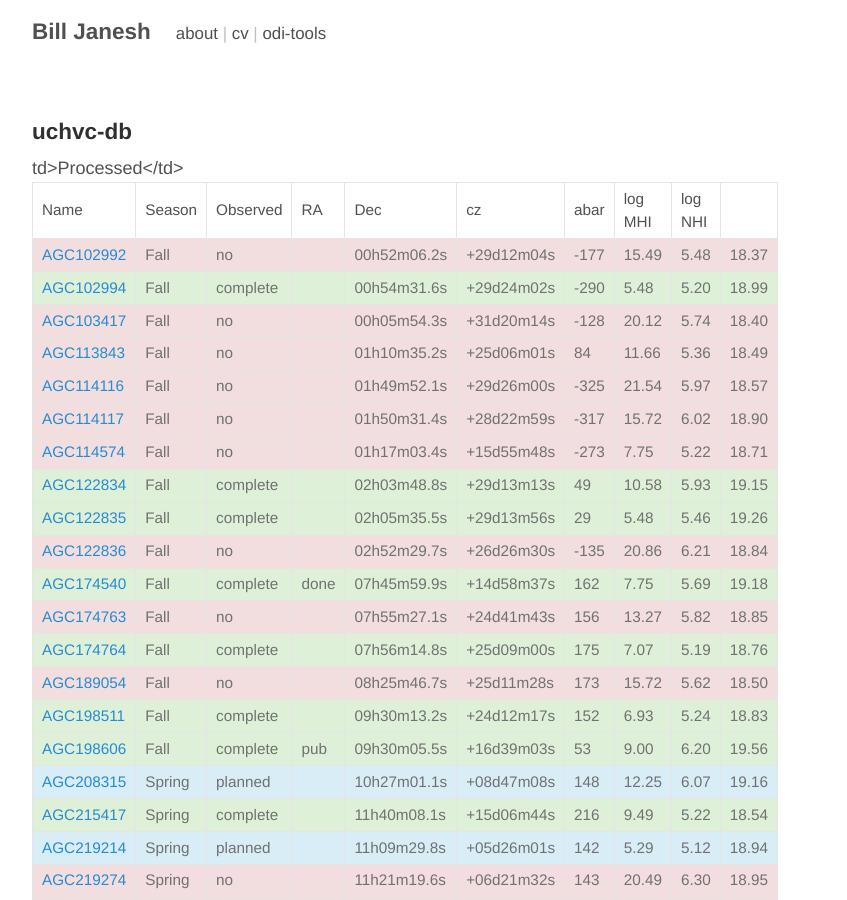
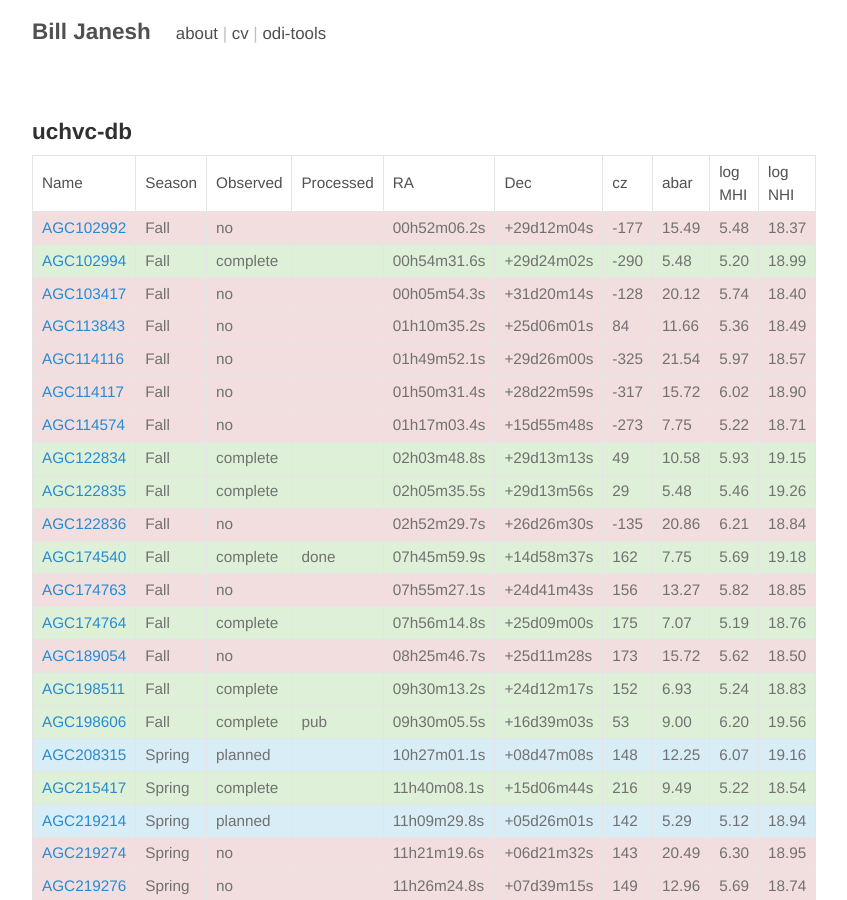
Before and after one commit to bjanesh/bjanesh.github.io, a Jekyll site: the page built from uchvc-db.md, in a window 1280 px wide and 900 px high. Shown: the whole window, without its empty margins (293-1140 px from the left). Built offline with Jekyll 4.4.1, drawn with Linux system fonts in a browser that asks for light colours; nearby versions of some CDN libraries.

```diff
--- a/generate_pages.py
+++ b/generate_pages.py
@@ -222,7 +222,7 @@ with open('uchvc-db.md', 'w+') as f:
     print >> f, "--- "
     # print >> f, "![props](props.png)"
     print >> f, '<table>'
-    print >> f, "<tr><td>Name</td><td>Season</td><td>Observed</td>td>Processed</td><td>RA</td><td>Dec</td><td>cz</td><td>abar</td><td>log MHI</td><td>log NHI</td></tr>"
+    print >> f, "<tr><td>Name</td><td>Season</td><td>Observed</td><td>Processed</td><td>RA</td><td>Dec</td><td>cz</td><td>abar</td><td>log MHI</td><td>log NHI</td></tr>"
     # print >> f, "|---:|------|---|---|"
     for i in range(len(name)):
         if wiyn_obs[i]=='complete':
--- a/uchvc-db.md
+++ b/uchvc-db.md
@@ -3,7 +3,7 @@ layout: page
 title: uchvc-db
 ---
 <table>
-<tr><td>Name</td><td>Season</td><td>Observed</td>td>Processed</td><td>RA</td><td>Dec</td><td>cz</td><td>abar</td><td>log MHI</td><td>log NHI</td></tr>
+<tr><td>Name</td><td>Season</td><td>Observed</td><td>Processed</td><td>RA</td><td>Dec</td><td>cz</td><td>abar</td><td>log MHI</td><td>log NHI</td></tr>
 <tr class="notobs"><td><a href="/uchvc-db/agc102992">AGC102992</a></td><td>Fall</td><td>no</td><td></td><td>00h52m06.2s</td><td>+29d12m04s</td><td> -177</td><td>15.49</td><td> 5.48</td><td> 18.37</td></tr>
 <tr class="yesobs"><td><a href="/uchvc-db/agc102994">AGC102994</a></td><td>Fall</td><td>complete</td><td></td><td>00h54m31.6s</td><td>+29d24m02s</td><td> -290</td><td> 5.48</td><td> 5.20</td><td> 18.99</td></tr>
 <tr class="notobs"><td><a href="/uchvc-db/agc103417">AGC103417</a></td><td>Fall</td><td>no</td><td></td><td>00h05m54.3s</td><td>+31d20m14s</td><td> -128</td><td>20.12</td><td> 5.74</td><td> 18.40</td></tr>
```
